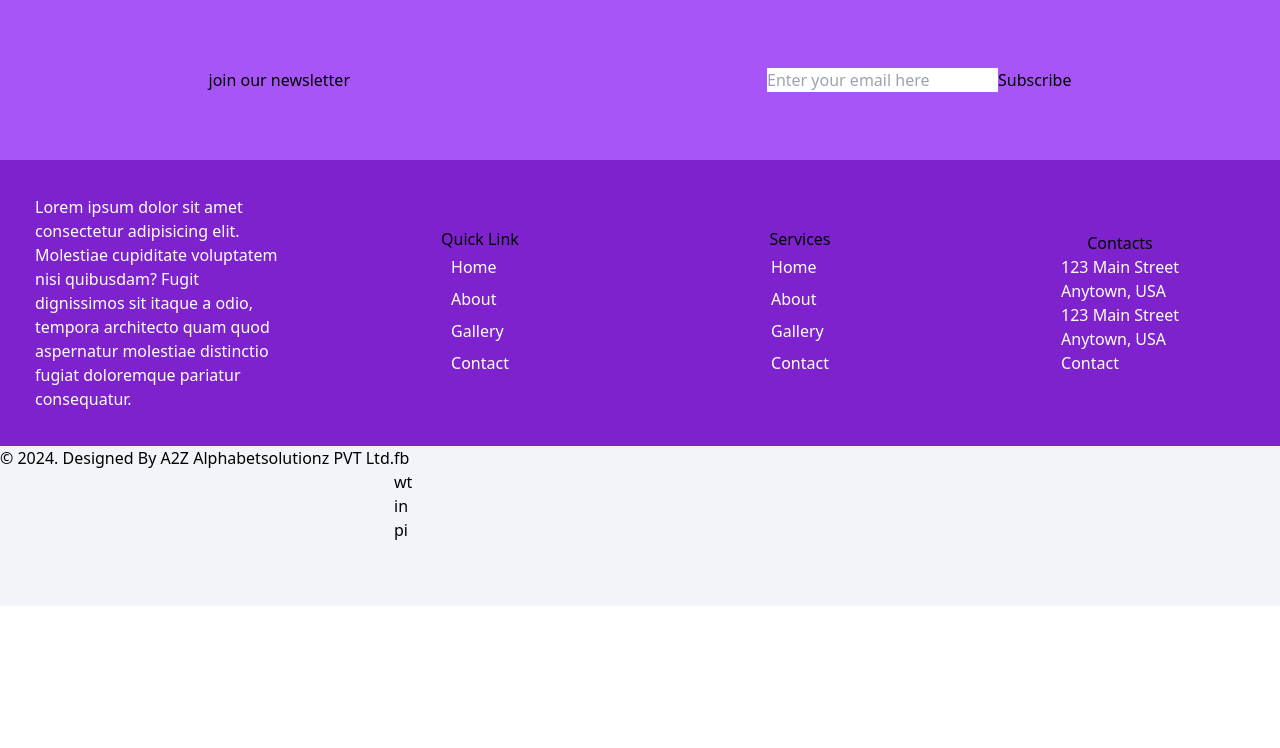
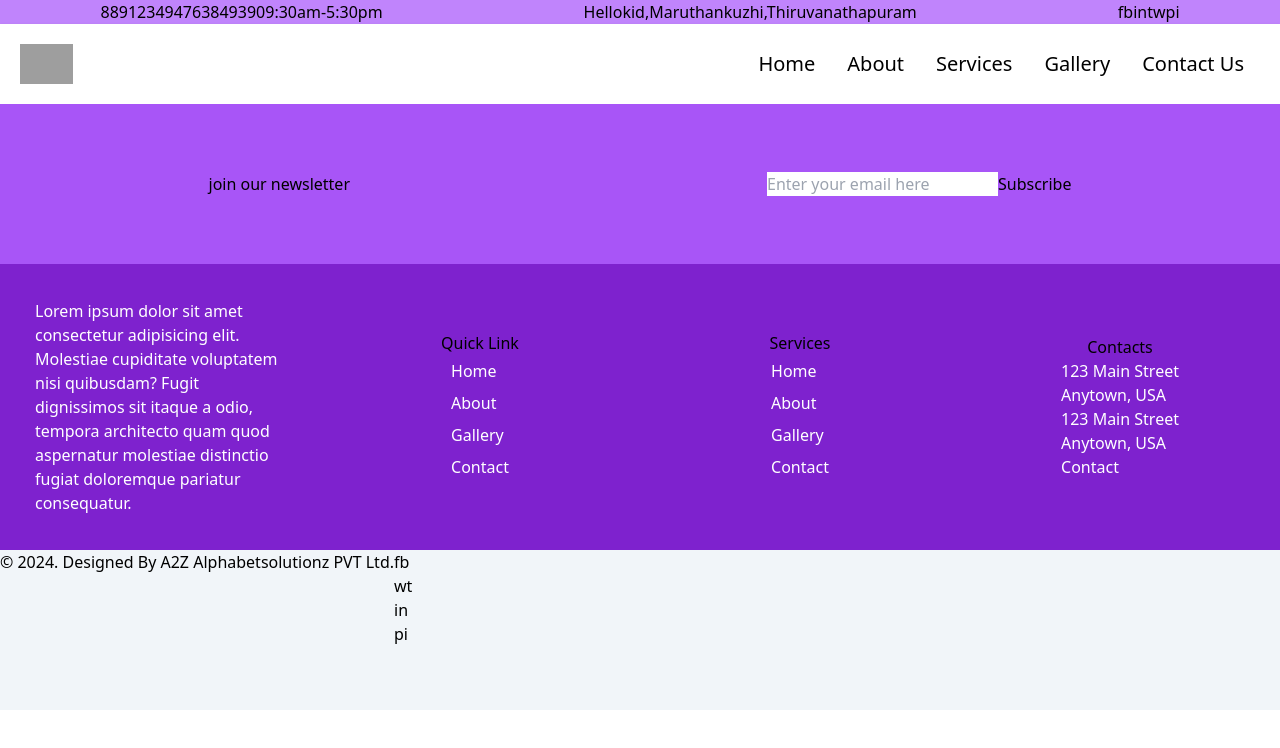
Before and after one commit to PranavPradeep390/Edu-Web, a React (Create React App) app: page / in a window 1280 px wide. Shown: the top 748 px of the page. Built offline with nearby package versions, Linux system fonts and the light colour scheme; grey boxes are pictures that could not be loaded.

Commit message:
header updated v1

```diff
--- a/src/App.css
+++ b/src/App.css
@@ -1,3 +1,7 @@
+*{
+  padding: 0px;
+  margin: 0px;
+}
 .App {
   text-align: center;
 }
--- a/src/App.js
+++ b/src/App.js
@@ -1,5 +1,6 @@
 import React from "react";
 import Footer from "./Components/Footer";
+import Header from "./Components/Header";
 function App() {
   return (
     // <div className="App">
@@ -9,6 +10,7 @@ function App() {
 
     // </div>
     <>
+    <Header/>
     <Footer/>
     </>
   );
--- /dev/null
+++ b/src/Components/Header.jsx
@@ -0,0 +1,59 @@
+import React, { useState } from 'react';
+
+function Header() {
+  const [isMenuOpen, setIsMenuOpen] = useState(false);
+
+  const handleMenuToggle = () => {
+    setIsMenuOpen(!isMenuOpen);
+  };
+
+  return (
+    <>
+      <div className="w-full lg:h-30 md:h-30 sm:h-30 bg-purple-400 md:flex flex-wrap items-center justify-around hidden">
+        <div>
+          <span>889123494</span>
+          <span>763849390</span>
+          <span>9:30am-5:30pm</span>
+        </div>
+        <div>
+          <p className='capitalize'>hellokid,maruthankuzhi,thiruvanathapuram</p>
+        </div>
+        <div>
+          <span>fb</span>
+          <span>in</span>
+          <span>tw</span>
+          <span>pi</span>
+        </div>
+      </div>
+
+      <nav className='p-5 bg-white shadow md:flex md:items-center md:justify-between'>
+        <div className='flex justify-between items-center'>
+          <img className='h-10 inline' src="https://hellokidsmaruthankuzhi.com/images/logo.png" alt="Na" />
+          <span className='text-3xl cursor-pointer md:hidden block'>
+            <button onClick={handleMenuToggle}>+</button>
+          </span>
+        </div>
+
+        <ul className={`md:flex md:items-center md:static absolute bg-white w-full left-0 md:w-auto md:pl-0 pl-7 transition-all ease-in duration-500 ${isMenuOpen ? 'top-20 opacity-100' : 'top-[-400px] opacity-0'} md:top-auto md:opacity-100`}>
+          <li className='mx-4 my-6 md:my-0 text-xl hover:text-cyan-300 duration-500'>
+            {/* <a href="#">Home</a> */}Home
+          </li>
+          <li className='mx-4 my-6 md:my-0 text-xl hover:text-cyan-300 duration-500'>
+            {/* <a href="#">About</a> */}About
+          </li>
+          <li className='mx-4 my-6 md:my-0 text-xl hover:text-cyan-300 duration-500'>
+            {/* <a href="#">Services</a> */}Services
+          </li>
+          <li className='mx-4 my-6 md:my-0 text-xl hover:text-cyan-300 duration-500'>
+            {/* <a href="#">Gallery</a> */}Gallery
+          </li>
+          <li className='mx-4 my-6 md:my-0 text-xl hover:text-cyan-300 duration-500'>
+            {/* <a href="#">Contact Us</a> */}Contact Us
+          </li>
+        </ul>
+      </nav>
+    </>
+  );
+}
+
+export default Header;
--- /dev/null
+++ b/src/Pages/Home.jsx
@@ -0,0 +1,9 @@
+import React from 'react'
+
+function Home() {
+  return (
+    <div>Home</div>
+  )
+}
+
+export default Home
```
